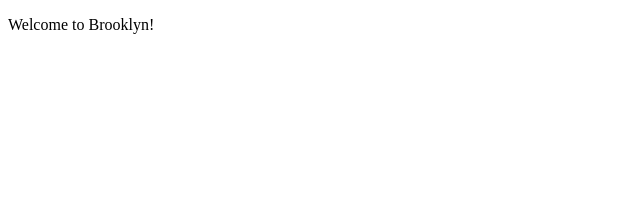
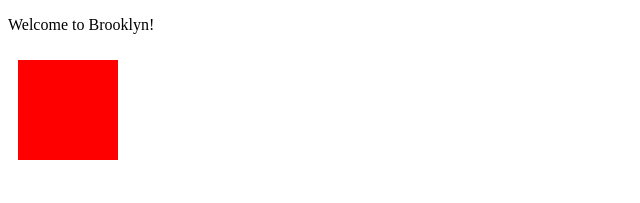
Before and after one commit to mk200789/csc_I1800_class_projects, a plain HTML site: page homework_1/experiment/index.html in a window 1280 px wide. Shown: the whole page, without its empty margins (0-640 px from the left). Drawn offline with Linux system fonts and the light colour scheme.

Commit message:
experimenting with canvas element

```diff
--- a/homework_1/experiment/index.html
+++ b/homework_1/experiment/index.html
@@ -9,6 +9,7 @@
 	<body>
 
 		<p>Welcome to <span id ="cityname"></span>!</p>
+		<canvas id = "grid"></canvas>
 
 	</body>
 </html>
--- a/homework_1/experiment/sample.js
+++ b/homework_1/experiment/sample.js
@@ -6,6 +6,7 @@ $(document).ready(function(){
 
 	document.getElementById("cityname").innerHTML = city1.name;
 	console.log(city1.state);
+	draw_grid();
 });
 
 //city class
@@ -15,3 +16,19 @@ var city = function(name, state){
 	this.state = state;
 	console.log("City instantiated!");
 };
+
+
+function draw_grid(){
+	console.log("GRID!");
+	//create a new canvas
+	var canvas = document.getElementById("grid");
+	//set 2d grid
+	var context = canvas.getContext("2d");
+
+	//color for fill
+	context.fillStyle = "red";
+
+	//location and size of the rectangle
+	context.fillRect(10, 10, 100, 100);
+
+}
```
